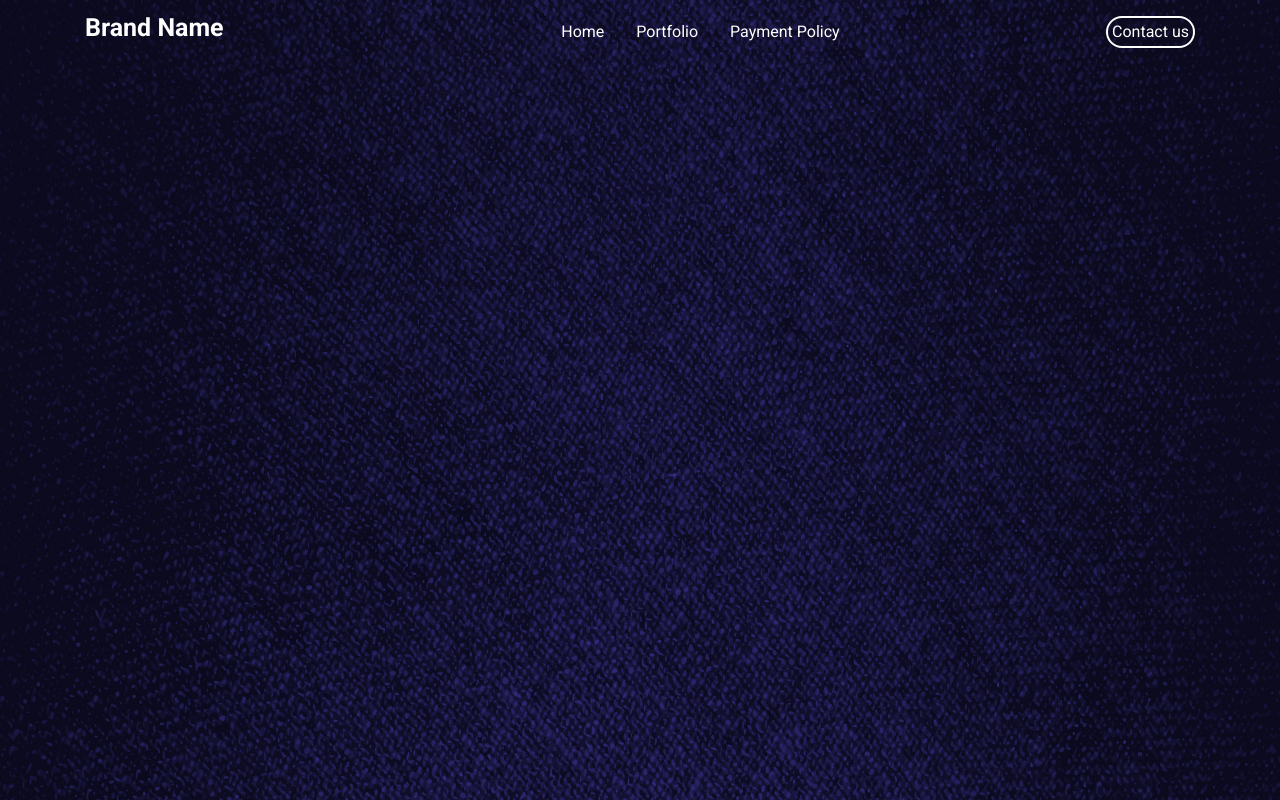
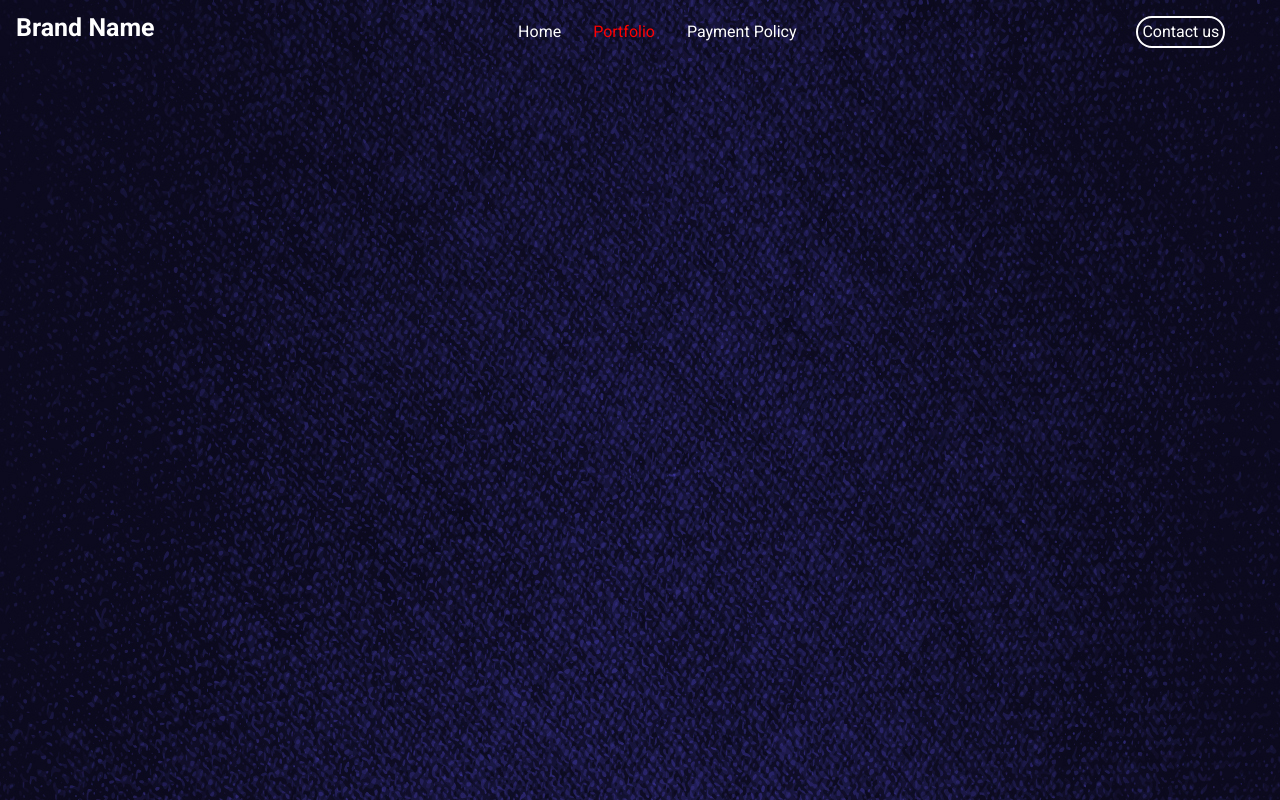
Before and after one commit to roshaan-khan/design-hub, a plain HTML site: page portfolio.html in a window 1280 px wide. Drawn offline with nearby package versions, Linux system fonts and the light colour scheme.

Commit message:
latest changes

```diff
--- a/portfolio.html
+++ b/portfolio.html
@@ -14,8 +14,7 @@
 <body>
 
   <!-- Header Section -->
-  <header class="navbar navbar-expand-md">
-    <div class="container">
+  <header class="navbar navbar-expand-md" style="margin-bottom: 7rem;">
     <a href="/" class="navbar-brand">
       <h5 class="brand-name">Brand Name</h5>
     </a>
@@ -24,15 +23,14 @@
       aria-label="Toggle navigation">
       <span class="navbar-toggler-icon pb-1 text-white">⌄</span>
     </button>
-      <div class="collapse navbar-collapse justify-content-end" id="navbarNav">
+    <div class="collapse navbar-collapse justify-content-center" id="navbarNav">
       <ul class="nav d-flex flex-column flex-md-row col-sm-12 col-md-10 mb-2 justify-content-md-center mb-md-0">
-          <li class="nav-item"><a href="#" class="nav-link px-2 px-md-3">Home</a></li>
-          <li class="nav-item"><a href="#" class="nav-link px-2 px-md-3">Portfolio</a></li>
+        <li class="nav-item "><a href="/" class="nav-link px-2 px-md-3">Home</a></li>
+        <li class="nav-item"><a href="/portfolio.html" class="nav-link px-2 px-md-3 active">Portfolio</a></li>
         <li class="nav-item"><a href="#" class="nav-link px-2 px-md-3">Payment Policy</a></li>
       </ul>
-        <button type="button" class="contact-button btn btn-outline-light rounded-pill mt-md-0"
+      <button type="button" class="contact-button btn btn-outline-light rounded-pill ml-lg-3 mt-md-0"
         style="padding: 2px 4px;">Contact us</button>
-      </div>
     </div>
   </header>
 
```
Lines whose indentation alone changed are shown as unchanged.
